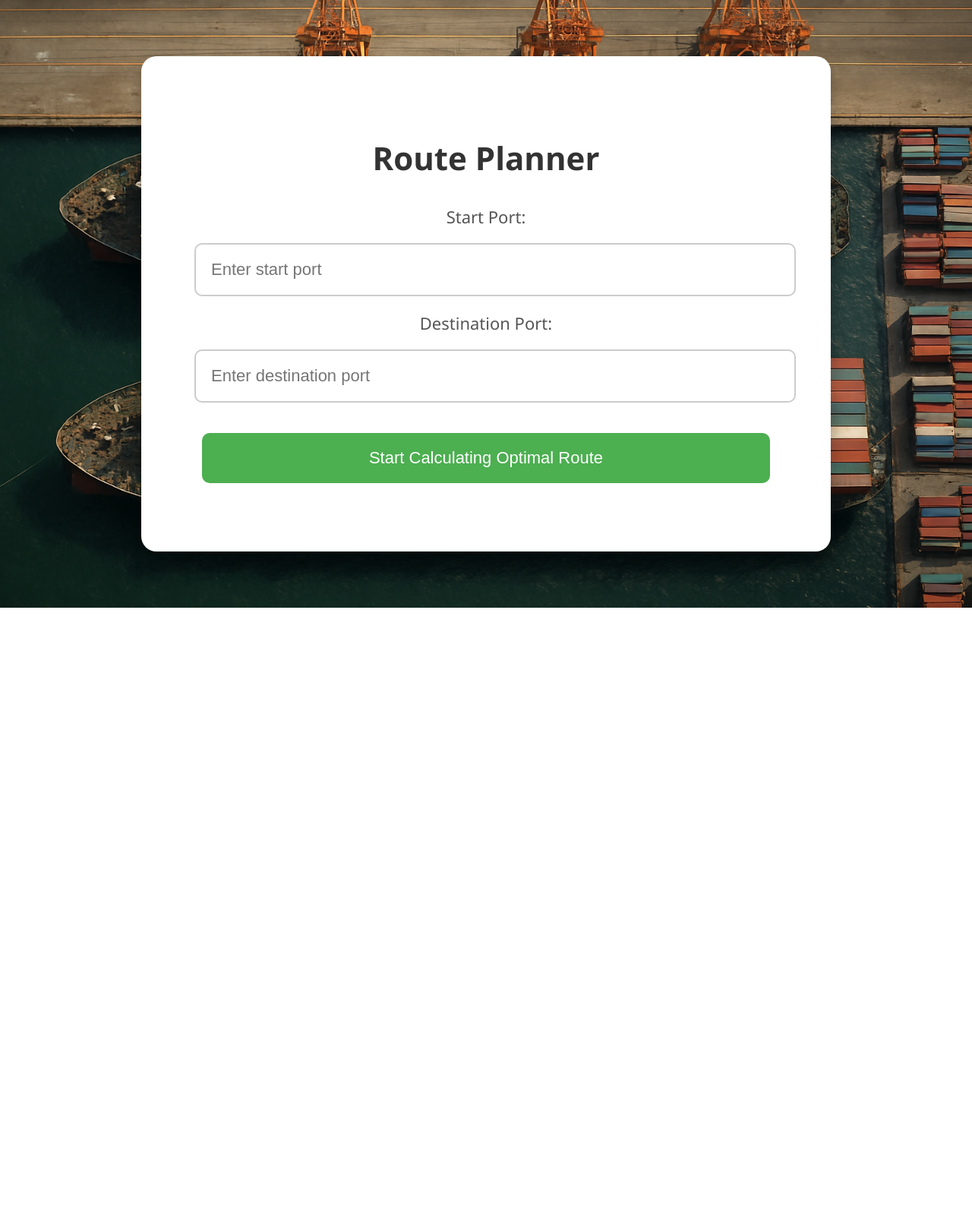
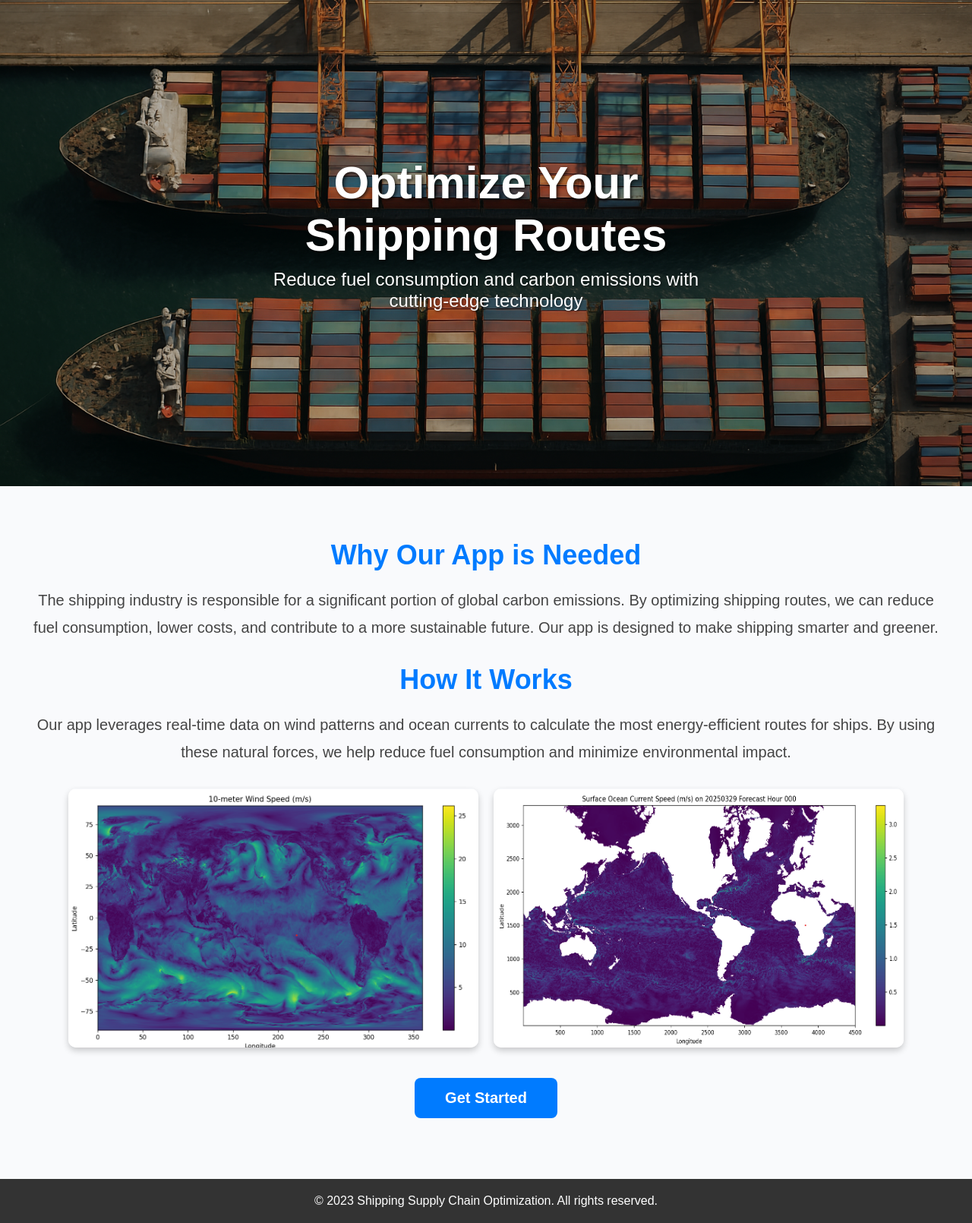
Before and after one commit to ericzn248/hoohacks25, a Flask app: page / in a window 1280 px wide. Shown: the whole page at 76% size. Before the commit the page ends 800 px from the top, so only its background shows below. Run offline with Flask 3, Linux system fonts and the light colour scheme.

Commit message:
added home page and changed plotting pipeline

```diff
--- a/app.py
+++ b/app.py
@@ -10,6 +10,10 @@ CORS(app)
 @app.route('/')
 def home():
     return send_from_directory(os.path.dirname(__file__), 'index.html')
+
+@app.route('/enterCities')
+def enterCities():
+    return send_from_directory(os.path.dirname(__file__), 'entercities.html')
 
 @app.route('/images/<path:filename>')
 def serve_images(filename):
--- a/index.html
+++ b/index.html
@@ -1,183 +1,156 @@
 <!DOCTYPE html>
 <html lang="en">
+
 <head>
     <meta charset="UTF-8">
     <meta name="viewport" content="width=device-width, initial-scale=1.0">
-    <title>Route Planner</title>
+    <title>Shipping Supply Chain Optimization</title>
     <style>
         body {
-            font-family: 'Segoe UI', Tahoma, Geneva, Verdana, sans-serif;
+            font-family: 'Arial', sans-serif;
             margin: 0;
             padding: 0;
-            height: 100vh;
-            background: url('images/ships_bg.png') no-repeat center center/cover;
+            background-color: #f9fafc;
+            color: #444;
+        }
+
+        .hero {
+            position: relative;
+            width: 100%;
+            height: 80vh;
+            /* Makes the hero section take up 80% of the viewport height */
+            overflow: hidden;
+        }
+
+        .hero img {
+            width: 100%;
+            height: 100%;
+            object-fit: cover;
+            /* Ensures the image covers the entire hero section */
+            filter: brightness(70%);
+            /* Darkens the image slightly for better text contrast */
+        }
+
+        .hero-text {
+            position: absolute;
+            top: 50%;
+            left: 50%;
+            transform: translate(-50%, -50%);
+            text-align: center;
+            color: white;
+        }
+
+        .hero-text h1 {
+            font-size: 60px;
+            margin: 0;
+            text-shadow: 2px 2px 4px rgba(0, 0, 0, 0.7);
+        }
+
+        .hero-text p {
+            font-size: 24px;
+            margin-top: 10px;
+            text-shadow: 1px 1px 3px rgba(0, 0, 0, 0.6);
+        }
+
+        main {
+            padding: 40px 20px;
+            max-width: 1200px;
+            margin: 0 auto;
+            text-align: center;
+        }
+
+        main h2 {
+            font-size: 36px;
+            margin-bottom: 20px;
+            color: #007bff;
+        }
+
+        main p {
+            font-size: 20px;
+            line-height: 1.8;
+            margin-bottom: 30px;
+        }
+
+        .image-section {
             display: flex;
+            flex-wrap: wrap;
             justify-content: center;
-            align-items: center;
+            gap: 20px;
+            margin-top: 30px;
         }
-        .container {
-            background: white;
-            padding: 70px;
-            box-shadow: 0 15px 25px rgba(0, 0, 0, 0.3);
-            border-radius: 20px;
-            width: 60%;
-            max-width: 800px;
+
+        .image-section img {
+            width: 45%;
+            border-radius: 10px;
+            box-shadow: 0 4px 8px rgba(0, 0, 0, 0.2);
+        }
+
+        .cta-button {
+            display: inline-block;
+            padding: 15px 40px;
+            font-size: 20px;
+            font-weight: bold;
+            color: white;
+            background-color: #007bff;
+            border: none;
+            border-radius: 8px;
+            text-decoration: none;
+            cursor: pointer;
+            transition: background-color 0.3s ease;
+            margin-top: 40px;
+        }
+
+        .cta-button:hover {
+            background-color: #0056b3;
+        }
+
+        footer {
+            background-color: #333;
+            color: white;
             text-align: center;
-            transition: transform 0.3s ease;
-            position: relative;
+            padding: 20px 0;
+            margin-top: 40px;
         }
-        .container:hover {
-            transform: scale(1.05);
-        }
-        h2 {
-            font-size: 42px;
-            color: #333;
-        }
-        label {
-            font-size: 22px;
-            color: #555;
-        }
-        input, button {
-            width: calc(100% - 20px);
-            padding: 20px;
-            margin: 20px 0;
-            border: 2px solid #ccc;
-            border-radius: 10px;
-            font-size: 22px;
-        }
-        button {
-            background: #4CAF50;
-            color: white;
-            border: none;
-            cursor: pointer;
-            transition: background 0.3s;
-        }
-        button:hover {
-            background: #45a049;
-        }
-        .autocomplete-suggestions {
-            border: 1px solid #ccc;
-            max-height: 150px;
-            overflow-y: auto;
-            background: white;
-            position: absolute;
-            z-index: 9999;
-            width: calc(100% - 110px);
-            box-shadow: 0 5px 15px rgba(0, 0, 0, 0.1);
-            display: none;
-            border-bottom-left-radius: 10px;
-            border-bottom-right-radius: 10px;
-        }
-        .autocomplete-suggestion {
-            padding: 15px;
-            cursor: pointer;
-        }
-        .autocomplete-suggestion:hover {
-            background: #f0f0f0;
-        }
-        .selected {
-            background: #d0eaff !important;
+
+        footer p {
+            margin: 0;
+            font-size: 16px;
         }
     </style>
-    <script>
-        document.addEventListener('DOMContentLoaded', () => {
-            const ports = ['Huston', 'Tampa', 'New Orleans', 'Cancun', 'Mexico City'];
+</head>
 
-            const createAutocomplete = (id) => {
-                const input = document.getElementById(id);
-                const suggestionBox = document.createElement('div');
-                suggestionBox.classList.add('autocomplete-suggestions');
-                input.parentNode.insertBefore(suggestionBox, input.nextSibling);
+<body>
 
-                let selectedIndex = -1;
+    </div>
+    <div class="hero">
+        <img src="images/ships_bg.png" alt="Ships on the Ocean">
+        <div class="hero-text">
+            <h1>Optimize Your Shipping Routes</h1>
+            <p>Reduce fuel consumption and carbon emissions with cutting-edge technology</p>
+        </div>
+    </div>
+    <main>
+        <h2>Why Our App is Needed</h2>
+        <p>
+            The shipping industry is responsible for a significant portion of global carbon emissions.
+            By optimizing shipping routes, we can reduce fuel consumption, lower costs, and contribute
+            to a more sustainable future. Our app is designed to make shipping smarter and greener.
+        </p>
+        <h2>How It Works</h2>
+        <p>
+            Our app leverages real-time data on wind patterns and ocean currents to calculate the most
+            energy-efficient routes for ships. By using these natural forces, we help reduce fuel
+            consumption and minimize environmental impact.
+        </p>
+        <div class="image-section">
+            <img src="images/winds_map.png" alt="Winds Map">
+            <img src="images/currents_map.png" alt="Ocean Currents Map">
+        </div>
+        <a href="/enterCities" class="cta-button">Get Started</a>
+    </main>
+    <footer>
+        <p>&copy; 2023 Shipping Supply Chain Optimization. All rights reserved.</p>
+    </footer>
+</body>
 
-                const showSuggestions = () => {
-                    suggestionBox.innerHTML = '';
-                    suggestionBox.style.display = 'block';
-                    selectedIndex = -1;
-                    ports.forEach((port, index) => {
-                        const suggestion = document.createElement('div');
-                        suggestion.classList.add('autocomplete-suggestion');
-                        suggestion.textContent = port;
-                        suggestion.addEventListener('click', () => {
-                            input.value = port;
-                            suggestionBox.style.display = 'none';
-                        });
-                        suggestionBox.appendChild(suggestion);
-                    });
-                };
-
-                const updateSelection = () => {
-                    const suggestions = suggestionBox.querySelectorAll('.autocomplete-suggestion');
-                    suggestions.forEach((s, i) => {
-                        s.classList.toggle('selected', i === selectedIndex);
-                    });
-                };
-
-                input.addEventListener('keydown', (e) => {
-                    const suggestions = suggestionBox.querySelectorAll('.autocomplete-suggestion');
-                    if (e.key === 'ArrowDown') {
-                        selectedIndex = (selectedIndex + 1) % suggestions.length;
-                        updateSelection();
-                    } else if (e.key === 'ArrowUp') {
-                        selectedIndex = (selectedIndex - 1 + suggestions.length) % suggestions.length;
-                        updateSelection();
-                    } else if (e.key === 'Enter') {
-                        e.preventDefault();
-                        if (selectedIndex >= 0 && suggestions[selectedIndex]) {
-                            input.value = suggestions[selectedIndex].textContent;
-                            suggestionBox.style.display = 'none';
-                        }
-                    }
-                });
-
-                input.addEventListener('focus', showSuggestions);
-                input.addEventListener('input', () => {
-                    const query = input.value.toLowerCase();
-                    suggestionBox.innerHTML = '';
-                    suggestionBox.style.display = 'block';
-
-                    const filtered = ports.filter(port => port.toLowerCase().includes(query));
-                    if (filtered.length === 0) {
-                        suggestionBox.style.display = 'none';
-                    } else {
-                        filtered.forEach((port, index) => {
-                            const suggestion = document.createElement('div');
-                            suggestion.classList.add('autocomplete-suggestion');
-                            suggestion.textContent = port;
-                            suggestion.addEventListener('click', () => {
-                                input.value = port;
-                                suggestionBox.style.display = 'none';
-                            });
-                            suggestionBox.appendChild(suggestion);
-                        });
-                    }
-                });
-
-                document.addEventListener('click', (e) => {
-                    if (!input.contains(e.target) && !suggestionBox.contains(e.target)) {
-                        suggestionBox.style.display = 'none';
-                    }
-                });
-            };
-
-            createAutocomplete('start');
-            createAutocomplete('destination');
-        });
-    </script>
-</head>
-<body>
-<div class="container">
-    <h2>Route Planner</h2>
-    <form action="/submit-form" method="POST">
-        <label for="start">Start Port:</label>
-        <input type="text" id="start" name="start" placeholder="Enter start port" required>
-
-        <label for="destination">Destination Port:</label>
-        <input type="text" id="destination" name="destination" placeholder="Enter destination port" required>
-
-        <button type="submit">Start Calculating Optimal Route</button>
-    </form>
-</div>
-</body>
 </html>
```
Also changed, not shown: enterCities.html (added, +183 -0 lines), templates/loading.html (+4 -4 lines), templates/simulation.html (+68 -9 lines).
